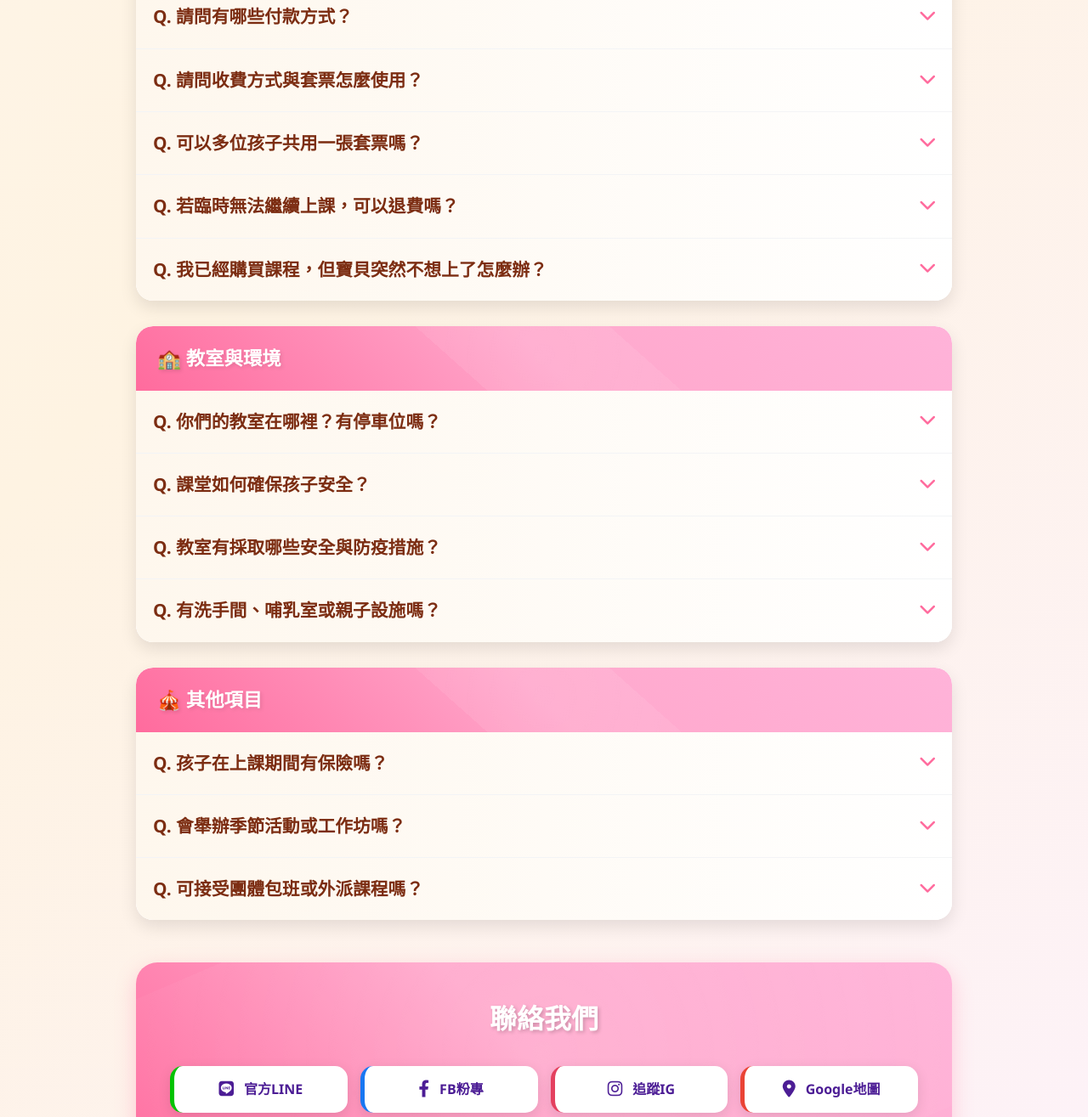
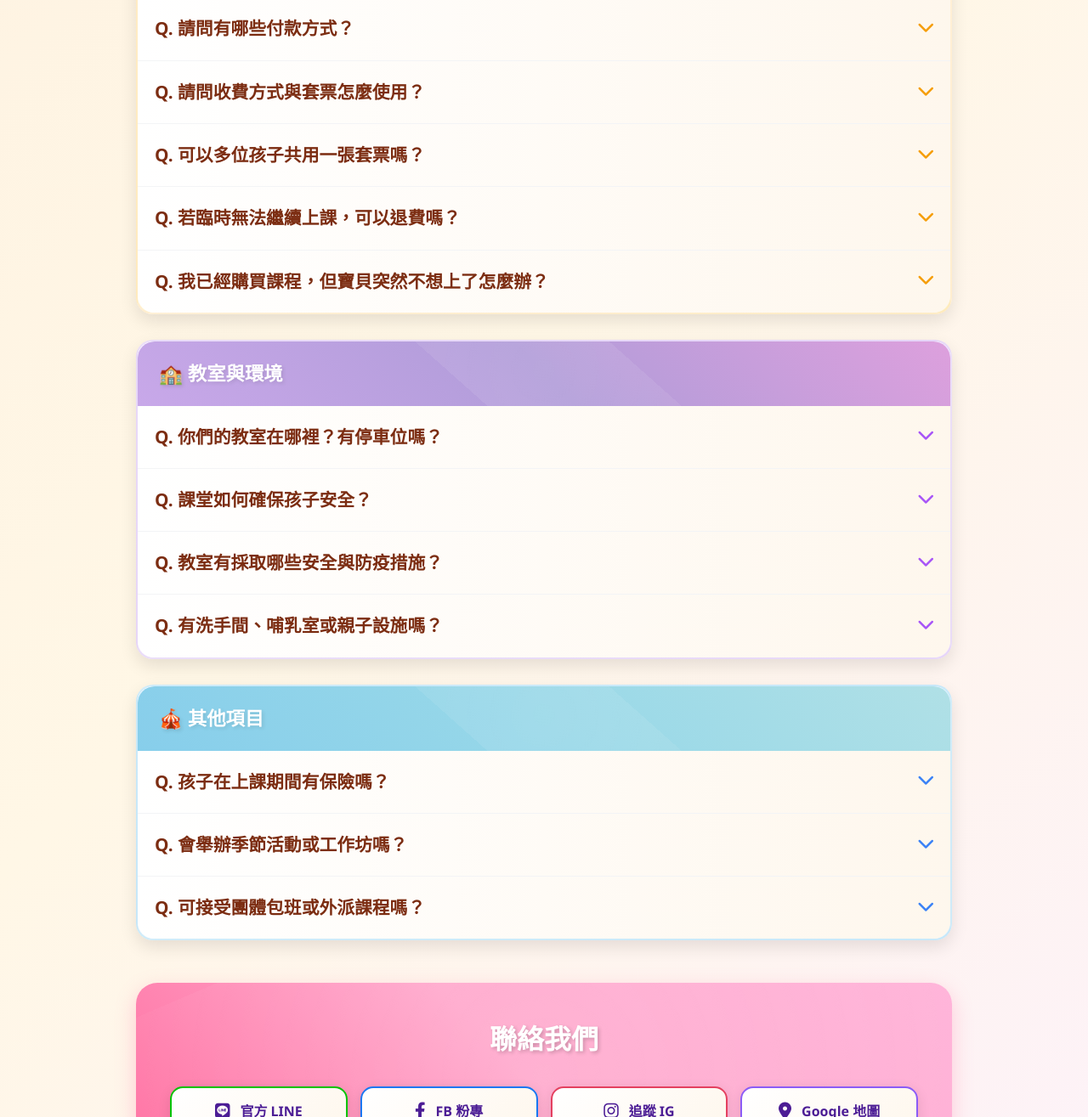
Before and after one commit to aikoplaynlearn/aikoplaynlearn, a plain HTML site: page index.html in a window 1280 px wide. Shown: the part 1485-2800 px from the top of the page at 85% size. Drawn offline with Linux system fonts and the light colour scheme.

Commit message:
Update index.html

```diff
--- a/index.html
+++ b/index.html
@@ -14,7 +14,7 @@
 
         body {
             font-family: 'Segoe UI', 'Microsoft JhengHei', sans-serif;
-            background: linear-gradient(135deg, #fef7ed 0%, #fef3e2 50%, #fdf2f8 100%);
+            background: linear-gradient(135deg, #fef7ed 0%, #fef3e2 30%, #fff7e6 60%, #fdf2f8 100%);
             min-height: 100vh;
             line-height: 1.6;
         }
@@ -73,11 +73,12 @@
         /* Search and Filter */
         .controls {
             margin-bottom: 30px;
-            background: white;
+            background: linear-gradient(135deg, #ffffff 0%, #fef7ed 100%);
             padding: 25px;
             border-radius: 20px;
             box-shadow: 0 8px 20px rgba(0,0,0,0.1);
             text-align: center;
+            border: 2px solid rgba(255, 168, 204, 0.2);
         }
 
         .search-box {
@@ -93,7 +94,7 @@
             border-radius: 50px;
             outline: none;
             transition: all 0.3s ease;
-            background: #fef7ed;
+            background: linear-gradient(45deg, #fef7ed 0%, #fff7e6 100%);
         }
 
         .search-box input:focus {
@@ -176,10 +177,11 @@
         /* FAQ Category Sections */
         .category-section {
             margin-bottom: 30px;
-            background: white;
+            background: linear-gradient(135deg, #ffffff 0%, #fef7ed 100%);
             border-radius: 20px;
             box-shadow: 0 8px 20px rgba(0,0,0,0.1);
             overflow: hidden;
+            border: 2px solid rgba(255, 168, 204, 0.15);
         }
 
         .category-header {
@@ -211,7 +213,7 @@
         }
 
         .faq-item {
-            background: white;
+            background: linear-gradient(90deg, #ffffff 0%, #fef7ed 100%);
             margin-bottom: 0;
             border-radius: 0;
             overflow: hidden;
@@ -229,7 +231,7 @@
         .faq-item:hover {
             transform: none;
             box-shadow: none;
-            background: #fef7ed;
+            background: linear-gradient(90deg, #fff7e6 0%, #fef3e2 100%);
         }
 
         .faq-question {
@@ -238,13 +240,13 @@
             display: flex;
             justify-content: space-between;
             align-items: center;
-            background: linear-gradient(90deg, #fef7ed, #fff);
+            background: linear-gradient(90deg, #ffffff 0%, #fef7ed 100%);
             transition: all 0.3s ease;
             position: relative;
         }
 
         .faq-question:hover {
-            background: linear-gradient(90deg, #fef3e2, #fef7ed);
+            background: linear-gradient(90deg, #fff7e6 0%, #fef3e2 100%);
         }
 
         .faq-question h3 {
@@ -256,13 +258,29 @@
         }
 
         .faq-icon {
-            color: #ff6b9d;
             font-size: 20px;
             transition: transform 0.3s ease;
         }
 
         .faq-item.active .faq-icon {
             transform: rotate(180deg);
+        }
+
+        /* Category-specific icon colors */
+        .category-section[data-category="課程相關"] .faq-icon {
+            color: #ff6b9d;
+        }
+        .category-section[data-category="上課與請假"] .faq-icon {
+            color: #34d399;
+        }
+        .category-section[data-category="收費與套票"] .faq-icon {
+            color: #f59e0b;
+        }
+        .category-section[data-category="教室與環境"] .faq-icon {
+            color: #a855f7;
+        }
+        .category-section[data-category="其他項目"] .faq-icon {
+            color: #3b82f6;
         }
 
         .faq-expand-icon {
@@ -281,7 +299,7 @@
             max-height: 0;
             overflow: hidden;
             transition: all 0.3s ease;
-            background: linear-gradient(90deg, #fef7ed, #fff);
+            background: linear-gradient(90deg, #fff7e6 0%, #fef3e2 100%);
         }
 
         .faq-item.active .faq-answer {
@@ -352,13 +370,14 @@
             justify-content: center;
             gap: 12px;
             padding: 15px 20px;
-            background: white;
+            background: linear-gradient(135deg, #ffffff 0%, #fef7ed 100%);
             color: #4c1d95;
             text-decoration: none;
             border-radius: 15px;
             font-weight: 600;
             transition: all 0.3s ease;
             box-shadow: 0 4px 15px rgba(0,0,0,0.1);
+            border: 2px solid transparent;
         }
 
         .contact-btn i {
@@ -368,13 +387,37 @@
         .contact-btn:hover {
             transform: translateY(-5px);
             box-shadow: 0 8px 25px rgba(0,0,0,0.2);
-            background: linear-gradient(45deg, #fef7ed, #fff);
+            background: linear-gradient(45deg, #fff7e6, #fef3e2);
         }
 
-        .contact-btn.line { border-left: 5px solid #00c300; }
-        .contact-btn.facebook { border-left: 5px solid #1877f2; }
-        .contact-btn.instagram { border-left: 5px solid #e4405f; }
-        .contact-btn.map { border-left: 5px solid #ea4335; }
+        .contact-btn.line {
+            border-color: #00c300;
+        }
+        .contact-btn.line:hover {
+            border-color: #00c300;
+            background: linear-gradient(135deg, #f0fdf4 0%, #dcfce7 100%);
+        }
+        .contact-btn.facebook {
+            border-color: #1877f2;
+        }
+        .contact-btn.facebook:hover {
+            border-color: #1877f2;
+            background: linear-gradient(135deg, #eff6ff 0%, #dbeafe 100%);
+        }
+        .contact-btn.instagram {
+            border-color: #e4405f;
+        }
+        .contact-btn.instagram:hover {
+            border-color: #e4405f;
+            background: linear-gradient(135deg, #fdf2f8 0%, #fce7f3 100%);
+        }
+        .contact-btn.map {
+            border-color: #8b5cf6;
+        }
+        .contact-btn.map:hover {
+            border-color: #8b5cf6;
+            background: linear-gradient(135deg, #faf5ff 0%, #f3e8ff 100%);
+        }
 
         .map-container {
             border-radius: 15px;
@@ -407,6 +450,14 @@
         @media (max-width: 768px) {
             .header h1 {
                 font-size: 2em;
+            }
+
+            .faq-question h3 {
+                font-size: 1.1em;
+            }
+
+            .faq-answer p {
+                font-size: 1em;
             }
 
             .category-filters {
@@ -465,19 +516,19 @@
             <div class="contact-buttons">
                 <a href="https://lin.ee/M9wYvrf" class="contact-btn line" target="_blank">
                     <i class="fab fa-line"></i>
-                    官方LINE
+                    官方 LINE
                 </a>
                 <a href="https://www.facebook.com/Aiko.playnlearn" class="contact-btn facebook" target="_blank">
                     <i class="fab fa-facebook-f"></i>
-                    FB粉專
+                    FB 粉專
                 </a>
                 <a href="https://www.instagram.com/aiko_playnlearn/" class="contact-btn instagram" target="_blank">
                     <i class="fab fa-instagram"></i>
-                    追蹤IG
+                    追蹤 IG
                 </a>
                 <a href="https://maps.app.goo.gl/oyVFkr9cZFtVUFwZ7" class="contact-btn map" target="_blank">
                     <i class="fas fa-map-marker-alt"></i>
-                    Google地圖
+                    Google 地圖
                 </a>
             </div>
         </div>
@@ -607,6 +658,35 @@
             "其他項目": "🎪"
         };
 
+        // Category colors
+        const categoryColors = {
+            "課程相關": {
+                header: "linear-gradient(45deg, #ffc1cc, #ffb3ba, #ffa8cc)",
+                background: "linear-gradient(135deg, #fff5f7 0%, #ffe4e6 100%)",
+                border: "rgba(255, 193, 204, 0.3)"
+            },
+            "上課與請假": {
+                header: "linear-gradient(45deg, #a8e6cf, #7fcdcd, #88d8c0)",
+                background: "linear-gradient(135deg, #f0fdfa 0%, #e6fffa 100%)",
+                border: "rgba(168, 230, 207, 0.3)"
+            },
+            "收費與套票": {
+                header: "linear-gradient(45deg, #ffd3a5, #ffb347, #ffc48c)",
+                background: "linear-gradient(135deg, #fffbeb 0%, #fef3c7 100%)",
+                border: "rgba(255, 211, 165, 0.3)"
+            },
+            "教室與環境": {
+                header: "linear-gradient(45deg, #c8a8e9, #b19cd9, #dda0dd)",
+                background: "linear-gradient(135deg, #faf5ff 0%, #f3e8ff 100%)",
+                border: "rgba(200, 168, 233, 0.3)"
+            },
+            "其他項目": {
+                header: "linear-gradient(45deg, #87ceeb, #98d8e8, #b0e0e6)",
+                background: "linear-gradient(135deg, #f0f9ff 0%, #e0f2fe 100%)",
+                border: "rgba(135, 206, 235, 0.3)"
+            }
+        };
+
         let currentCategory = 'all';
         let currentSearch = '';
 
@@ -650,9 +730,10 @@
             // Render grouped FAQ
             let html = '';
             Object.keys(groupedData).forEach(category => {
+                const colors = categoryColors[category];
                 html += `
-                    <div class="category-section fade-in">
-                        <div class="category-header">
+                    <div class="category-section fade-in" data-category="${category}" style="background: ${colors.background}; border-color: ${colors.border};">
+                        <div class="category-header" style="background: ${colors.header};">
                             ${categoryIcons[category]} ${category}
                         </div>
                         ${groupedData[category].map(item => `
```
